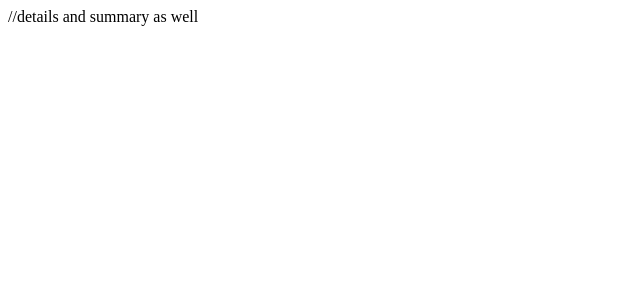
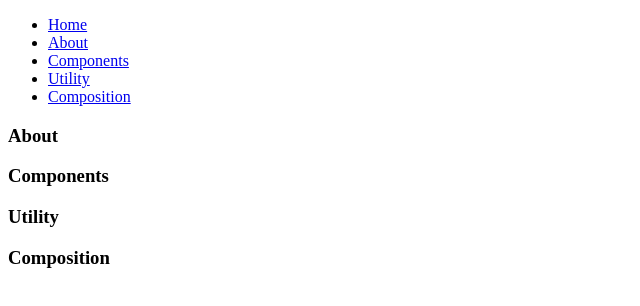
Before and after one commit to treagleman/treagleman.github.io, a plain HTML site: page index.html in a window 1280 px wide. Shown: the whole page, without its empty margins (0-640 px from the left). Drawn offline with Linux system fonts and the light colour scheme.

Commit message:
updated index.html

```diff
--- a/index.html
+++ b/index.html
@@ -3,16 +3,44 @@
 <head>
     <meta charset="UTF-8">
     <meta name="viewport" content="width=device-width, initial-scale=1.0">
-    <title>Semantics</title>
+    <title>Treagleman | Home</title>
 </head>
 <body>
-    <header></header>
-    <nav></nav>
-    <section></section>
-    <article></article>
-    <aside></aside>
+    <section>
+        <header>
+            <nav>
+                <ul>
+                    <li><a href="/">Home</a></li>
+                    <li><a href="/#about">About</a></li>
+                    <li><a href="/#components">Components</a></li>
+                    <li><a href="/#utility">Utility</a></li>
+                    <li><a href="/#composition">Composition</a></li>
+                </ul>
+            </nav>
+        </header>
+    </section>
+    <section>
+        <main>
+            <article id="about">
+                <h1>About</h1>
+            </article>
+            <article id="components">
+                <h1>Components</h1>
+            </article>
+            <article id="utility">
+                <h1>Utility</h1>
+            </article>
+            <article id="composition">
+                <h1>Composition</h1>
+            </article>
+        </main>
+    </section>
+    <aside class="sidebar sidebar-right">
+    </aside>
+    <aside class="sidebar sidebar-left">
+    </aside>
     <footer></footer>
-    //details and summary as well
+    <!-- details and summary as well -->
 
 </body>
 </html>
```
Also changed, not shown: composition.html (added, +26 -0 lines).
